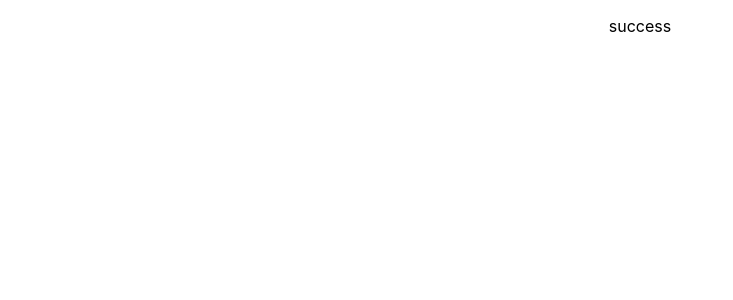
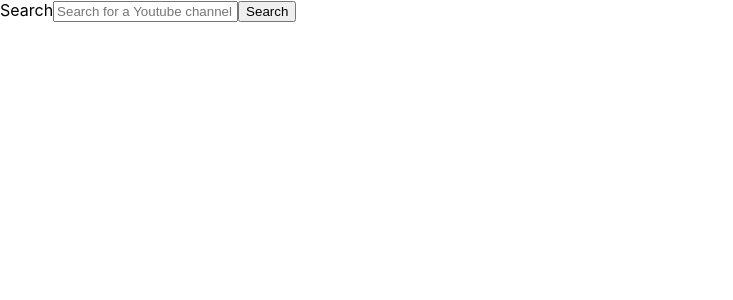
Before and after one commit to brianilles/youtube-api-fun, a React (Create React App) app in the folder client/: page / in a window 1280 px wide. Shown: the top 300 px of the page, without its empty margins (0-733 px from the left). Built offline with nearby package versions, Linux system fonts and the light colour scheme.

Commit message:
User can search for youtube channels with suggestions

```diff
--- a/client/package.json
+++ b/client/package.json
@@ -3,8 +3,10 @@
   "version": "0.1.0",
   "private": true,
   "dependencies": {
+    "axios": "^0.19.0",
     "react": "^16.11.0",
     "react-dom": "^16.11.0",
+    "react-router-dom": "^5.1.2",
     "react-scripts": "3.2.0"
   },
   "scripts": {
--- a/client/src/App.js
+++ b/client/src/App.js
@@ -1,11 +1,18 @@
 import React from "react";
 import "./App.css";
+import { BrowserRouter as Router, Switch, Route } from "react-router-dom";
+
+import Home from "./views/Home.js";
 
 function App() {
   return (
-    <div className="App">
-      <p>success</p>
-    </div>
+    <Router>
+      <div className="main">
+        <Route path="/">
+          <Home />
+        </Route>
+      </div>
+    </Router>
   );
 }
 
--- /dev/null
+++ b/client/src/views/Home.js
@@ -0,0 +1,74 @@
+import React from "react";
+import { BrowserRouter as Router, Switch, Route } from "react-router-dom";
+import axios from "axios";
+
+class Home extends React.Component {
+  state = {
+    search: "",
+    results: []
+  };
+
+  handleChange = e => {
+    this.setState({
+      [e.target.name]: e.target.value
+    });
+    // this.handleSearch(e);
+  };
+
+  handleSearch = async e => {
+    e.preventDefault();
+    console.log("searching...");
+    try {
+      const endpoint = `http://localhost:8100/api/youtube/search/channel/${this.state.search}`;
+      const res = await axios.get(endpoint);
+      this.setState({ results: res.data });
+    } catch (error) {
+      console.error(error);
+    }
+  };
+
+  render() {
+    return (
+      <div className="home">
+        <div className="search">
+          <form onSubmit={this.handleSearch}>
+            <label>Search</label>
+            <input
+              type="text"
+              name="search"
+              placeholder="Search for a Youtube channel"
+              value={this.state.search}
+              onChange={this.handleChange}
+              required
+            />
+            <button>Search</button>
+          </form>
+          {this.state.results && (
+            <div className="results">
+              {this.state.results.map((r, i) => (
+                <div className="result" key={i}>
+                  <img
+                    src={r.snippet.thumbnails.default.url}
+                    alt={r.snippet.channelTitle}
+                  />
+                  <h2>{r.snippet.channelTitle}</h2>
+                  <p>{r.snippet.description}</p>
+                </div>
+              ))}
+            </div>
+          )}
+        </div>
+        {/* <Switch>
+          <Route path={`${this.props.match.path}/:`}>
+            <p>hello</p>
+          </Route>
+          <Route path={match.path}>
+            <h3>Please select a topic.</h3>
+          </Route>
+        </Switch> */}
+      </div>
+    );
+  }
+}
+
+export default Home;
```
Also changed, not shown: 1 other file (tests, documents, lock files or other folders).
